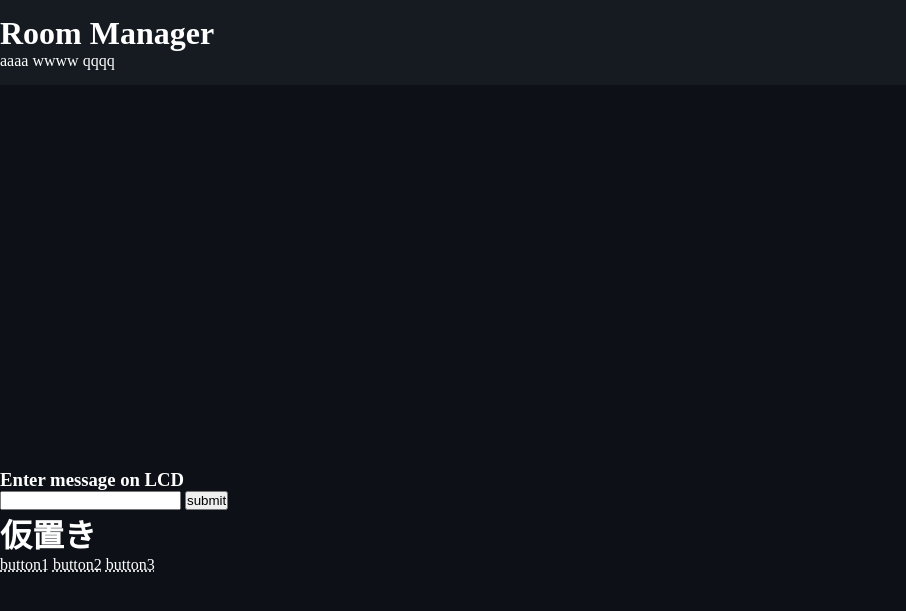
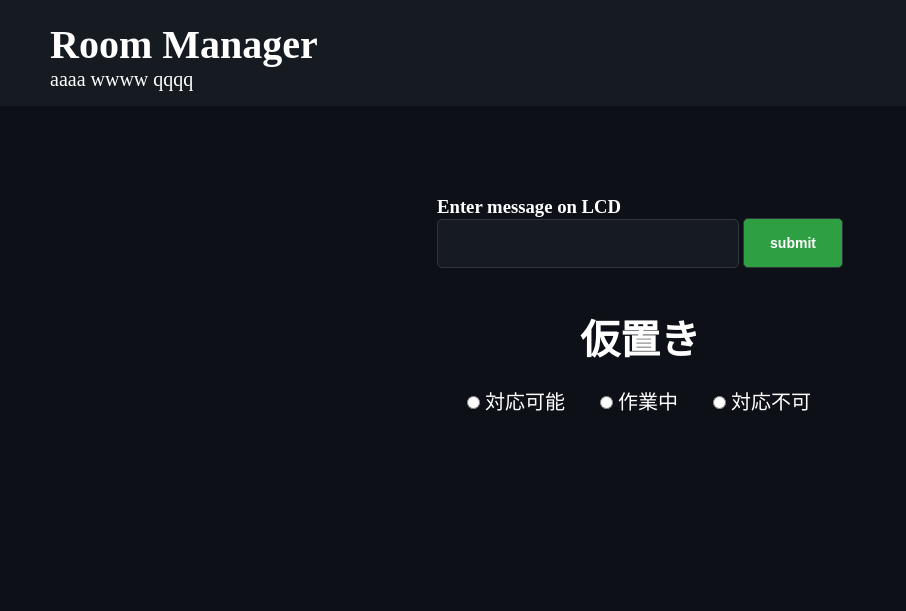
Before and after one commit to RitsukiShuto/roomManager, a Flask app: page /main in a window 1280 px wide. Shown: the top 611 px of the page, without its empty margins (0-906 px from the left). Run offline with Flask 3, Linux system fonts and the light colour scheme.

Commit message:
大まかなデザインが完了

```diff
--- a/app/templates/main/css/style.css
+++ b/app/templates/main/css/style.css
@@ -13,20 +13,58 @@
 
 .header {
     background-color: #161b22;
-    padding-top: 15px;
+    padding-top: 1px;
     padding-bottom: 15px;
+    text-align: left;
+    padding-left: 50px;
 }
 
 .header h1 {
     font-weight: bold;
 }
 
-.content {
-    padding-top: 30%;
+.content{
+    padding-top: 7%;
+    width: fit-content;
+    margin: 0 auto;
 }
 
-.wapper {
-    text-align: left;
+.lcd_form input[type="text"] {
+    height: 47px;
+    width: 300px;
+    background-color: #161b22;
+    color: #fff;
+    border-radius: 5px;
+    cursor: pointer;
+    border: 1px solid #30363d;
+}
+
+.lcd_form input[type="submit"] {
+    height: 50px;
+    width: 100px;
+    background-color: #2ea043;
+    border: 1px solid #30363d;
+    color: #fff;
+    font-weight: bold;
+    font-size: 14px;
+    border-radius: 5px;
+    cursor: pointer;
+}
+
+.status{
+    margin-top: 40px;
+    text-align: center;
+    font-size: 20px;
+}
+
+.row{
+    margin-top: 20px;
+    font-size: 20px;
+}
+
+input[type="radio"] {
+    margin-left: 30px;
+    text-align: center;
 }
 
 a {
--- a/app/templates/main/index.html
+++ b/app/templates/main/index.html
@@ -21,24 +21,33 @@
         </div>
     </div>
 
-    <div class="content">
-        <div class="wrappar">
+    <div class="wrappar">
+        <div class="content">
             <div class="lcd">
                 <!-- LCDモニターのプレビューと入力を行う -->
                 <h3>Enter message on LCD</h3>
-                    <form action="/main" method="post">
-                    <input type="text" name="message" />
-                    <input type="submit" value="submit" />
+                    <form class="lcd_form" action="/main" method="post">
+                        <input class="lcd_form" type="text" name="message" />
+                        <input class="lcd_form" type="submit" value="submit" />
+                    </form>
             </div>
             <div class="status">
                 <!-- room statusを表示 -->
                 <h1>仮置き</h1>
             </div>
+
             <div class="row">
                 <!-- ボタンを表示 -->
-                <a href="">button1</a>
-                <a href="">button2</a>
-                <a href="">button3</a>
+                    <input name="status" type="radio" value="0" />
+                    <label>対応可能</label>
+
+                    <input name="status" type="radio" value="1" />
+                    <label>作業中</label>
+
+                    <input name="status" type="radio" value="2" />
+                    <label>対応不可</label>
+            </div>
+
         </div>
     </div>
 
```
